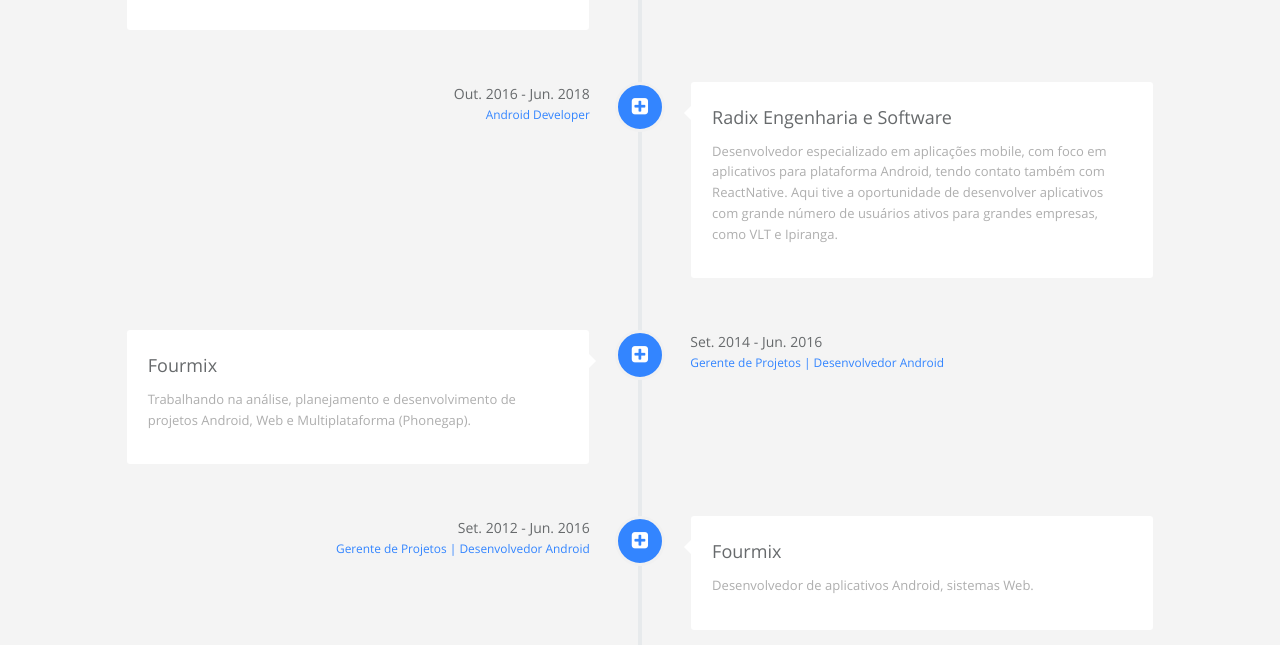
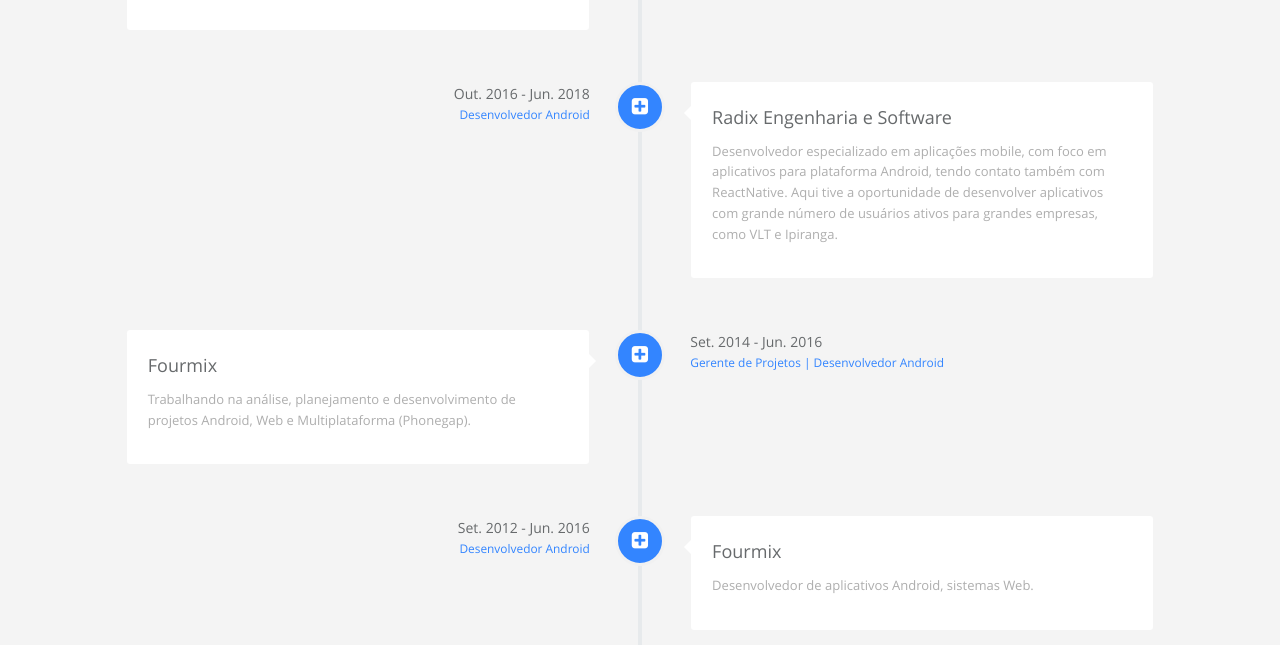
Before and after one commit to renanBarbieri/renanbarbieri.github.io, a Jekyll site: the page built from index.html, in a window 1280 px wide and 900 px high, scrolled down 1063 px. Shown: the part 154-799 px from the top of the window. Built offline with Jekyll 4.4.1, drawn with Linux system fonts in a browser that asks for light colours.

Commit message:
Update careers.yml

```diff
--- a/_data/index/careers.yml
+++ b/_data/index/careers.yml
@@ -24,7 +24,7 @@
     detail: Out. 2016 - Jun. 2018
     i18n: radix_date
   job:
-    detail: Android Developer
+    detail: Desenvolvedor Android
     i18n: radix_job
   icon: fa-plus-square
 
@@ -52,7 +52,7 @@
     detail: Set. 2012 - Jun. 2016
     i18n: fourmix_1_date
   job:
-    detail: Gerente de Projetos | Desenvolvedor Android
+    detail: Desenvolvedor Android
     i18n: fourmix_1_job
   icon: fa-plus-square
 
```
